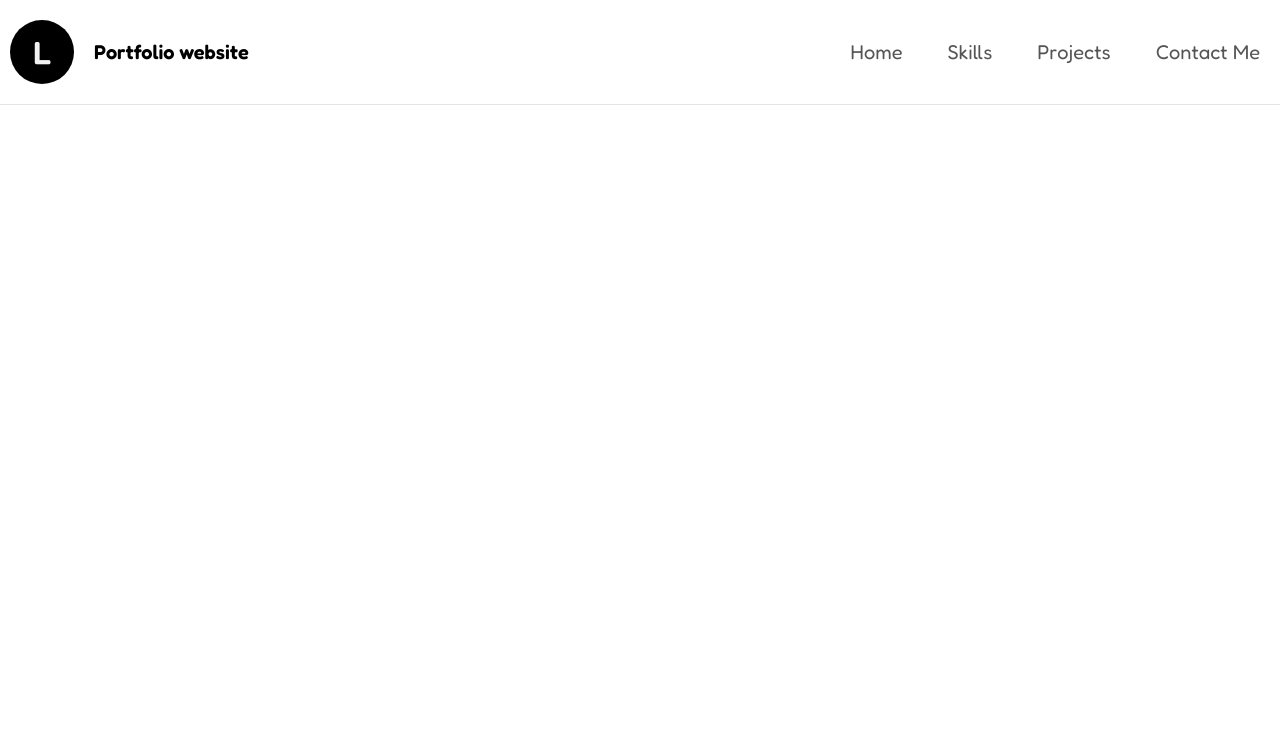
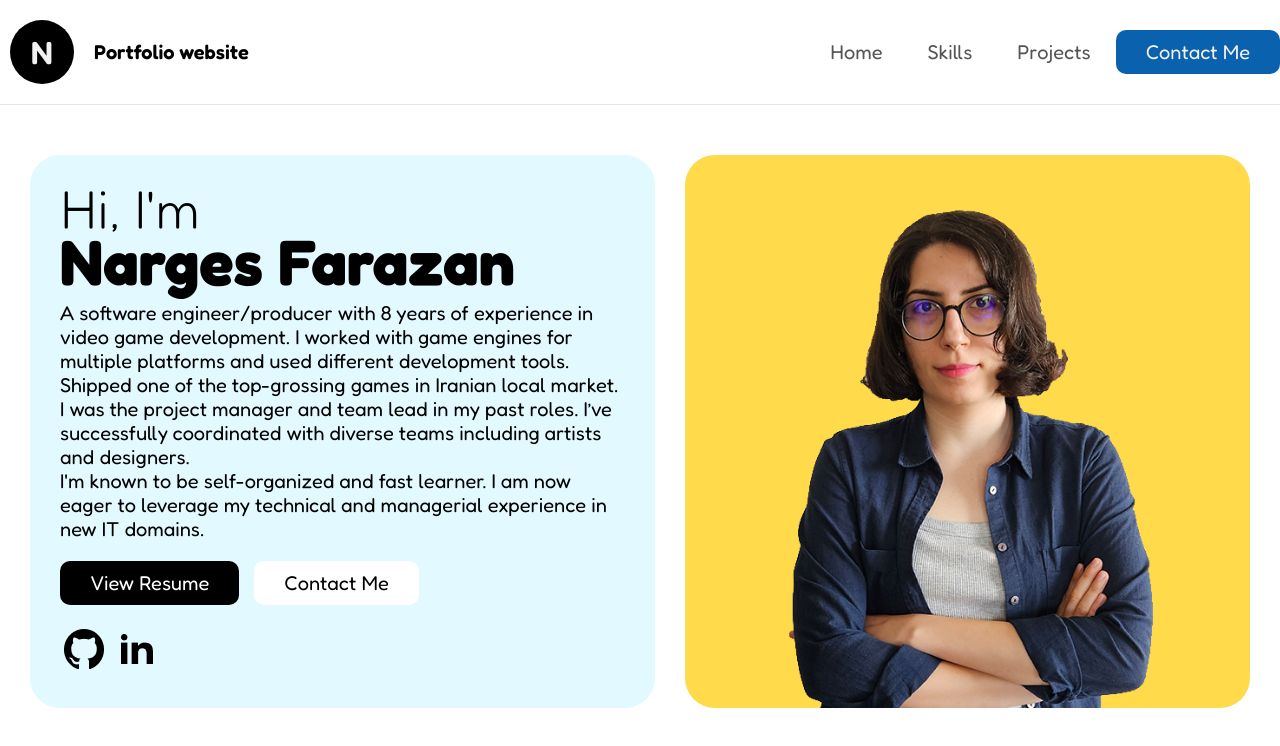
Before and after one commit to Narges7596/portfolio-website-NF, a plain HTML site: page index.html in a window 1280 px wide. Drawn offline with Linux system fonts and the light colour scheme.

Commit message:
Add hero section

```diff
--- a/index.html
+++ b/index.html
@@ -17,7 +17,7 @@
 <body>
     <header>
         <a href="#" class="logo-holder">
-            <div class="logo">L</div>
+            <div class="logo">N</div>
             <div class="logo-text">Portfolio website</div>
         </a>
         <nav>
@@ -43,5 +43,46 @@
             </a>
         </nav>
     </header>
+    <main>
+        <section class="hero container">
+            <div class="hero-blue">
+                <div>
+                    <h1><small>Hi, I'm </small>
+                        Narges Farazan
+                    </h1>
+                    <p>
+                        A software engineer/producer with 8 years of experience in video game
+                        development. I worked with game engines for multiple platforms and
+                        used different development tools. Shipped one of the top-grossing
+                        games in Iranian local market.<br>
+                        <span>I was the project manager and team lead in my past roles. I’ve
+                        successfully coordinated with diverse teams including artists and
+                        designers.<br>
+                        I'm known to be self-organized and fast learner. I am now eager to
+                        leverage my technical and managerial experience in new IT domains.</span>
+                    </p>
+                    <div class="call-to-action">
+                        <a href="#" class="button black">
+                            View Resume
+                        </a>
+                        <a href="#" class="button white">
+                            Contact Me
+                        </a>
+                    </div>
+                    <div class="social-links">
+                        <a href="#">
+                            <img src="./imgs/github.png" alt="GitHub" width="48"/>
+                        </a>
+                        <a href="#">
+                            <img src="./imgs/linkedin.png" alt="LinkedIn" width="48"/>
+                        </a>
+                    </div>
+                </div>
+            </div>
+            <div class="hero-yellow">
+                <img src="./imgs/portrait-image.png" alt="Narges Farazan" width="100%">
+            </div>
+        </section>
+    </main>
 </body>
 </html>
--- a/styles.css
+++ b/styles.css
@@ -84,7 +84,7 @@ header {
                     color: var(--base);
                     &:hover{
                         background-color: var(--base-100);
-                        border-radius: 15px;
+                        border-radius: 10px;
                         text-decoration: none;
                     }
                 }
@@ -130,3 +130,114 @@ header {
         }
     }
 }
+
+.container{
+    max-width: 1440px;
+    margin: auto;
+    gap: 30px;
+    margin-top: 50px;
+    margin-bottom: 30px;
+
+    @media (max-width:1440px){
+        padding-left: 30px;
+        padding-right: 30px;
+    }
+}
+
+.button {
+    display: inline-block;
+    padding: 10px 30px;
+    background-color: var(--blue-800);
+    color: var(--base-100);
+    border-radius: 10px;
+    transition: ease 0.3s all;
+
+    &:hover{
+        text-decoration: none;
+        background-color: var(--base-400);
+    }
+
+    &.black {
+        background-color: var(--base-800);
+        color: white;
+        &:hover {
+            background-color: var(--base-400);
+        }
+    }
+
+    &.white {
+        background-color: white;
+        color: var(--base-800);
+        &:hover {
+            background-color: var(--base-100);
+        }
+    }
+}
+
+h1 {
+    font-size: 64px;
+    line-height: 0.9;
+    margin-bottom: 10px;
+    small {
+        display: block;
+        font-weight: 200;
+    }
+
+    @media (max-width:1024px) {
+        font-size: 48px;
+    }
+}
+
+.hero {
+    display: flex;
+
+    @media (max-width: 1024px){
+        flex-direction: column;
+    }
+
+    .hero-blue {
+        flex:1;
+        background-color: var(--blue-100);
+        border-radius: 30px;
+        padding: 30px;
+        display: flex;
+        flex-direction: column;
+        justify-content: center;
+
+        span {
+            @media (max-width:768px){
+                display: none;
+            }
+        }
+
+        .call-to-action {
+            margin-top: 20px;
+            margin-bottom: 10px;
+            a {
+                margin-right: 10px;
+                margin-bottom: 10px;
+            }
+        }
+
+        .social-links {
+            a {
+                &:hover {
+                    text-decoration: none;
+                }
+            }
+        }
+    }
+    .hero-yellow {
+        flex:1;
+        background-color: var(--yellow-400);
+        border-radius: 30px;
+        padding: "0px 30px";
+        display: flex;
+        justify-content: center;
+        align-items: end;
+        img {
+            margin-top: -70px;
+            max-width: 420px;
+        }
+    }
+}
```
Also changed, not shown: imgs/github.png (added), imgs/linkedin.png (added), imgs/portrait-image.png (added).
